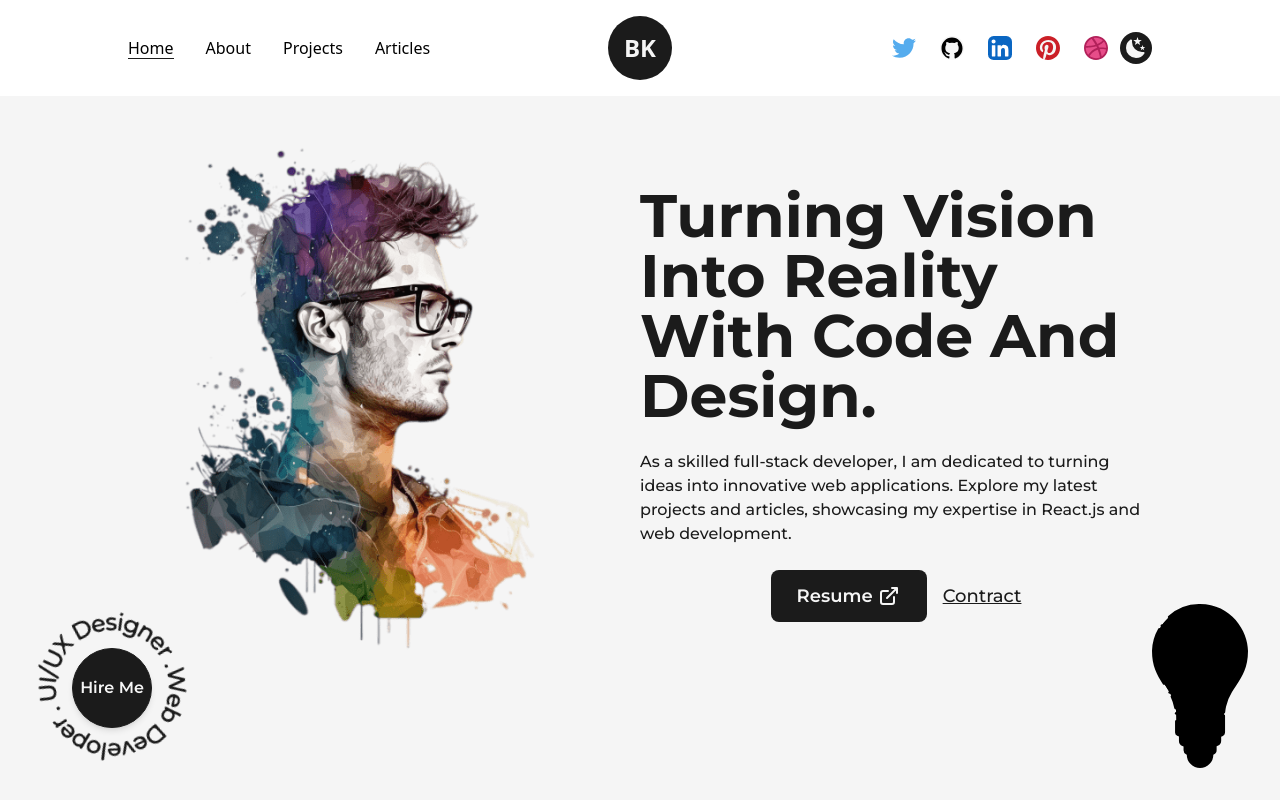
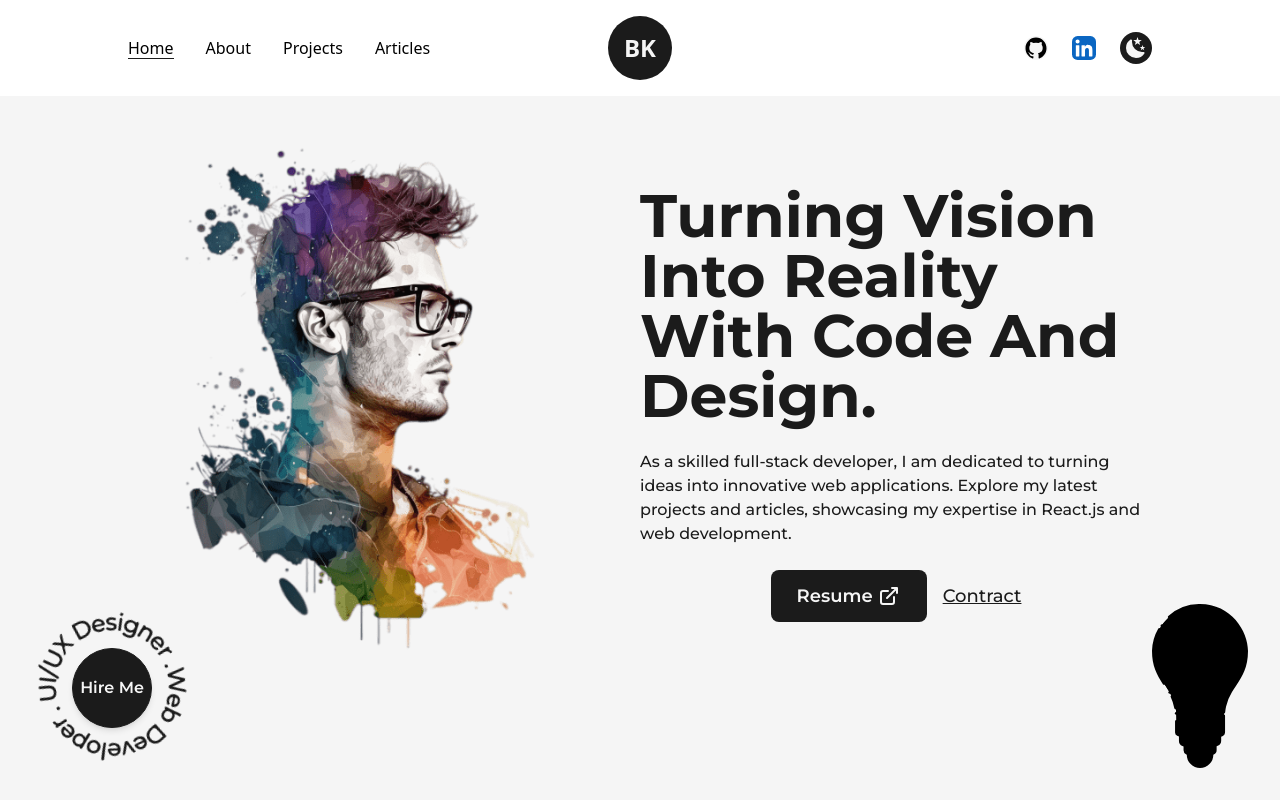
Before and after one commit to Parikun1412/portfolio, a Next.js app: page / in a window 1280 px wide. Shown: the top 800 px of the page. Built offline with nearby package versions, Linux system fonts and the light colour scheme.

Commit message:
Update navbar.tsx

```diff
--- a/src/app/components/navbar.tsx
+++ b/src/app/components/navbar.tsx
@@ -99,7 +99,7 @@ const Navbar = () => {
                 </nav>
 
                 <nav className="flex items-center justify-center flex-wrap">
-                    <motion.a
+                    {/* <motion.a
                         href="#"
                         target={"_blank"}
                         whileHover={{ y: -2 }}
@@ -107,9 +107,9 @@ const Navbar = () => {
                         className="w-6 mr-3"
                     >
                         <TwitterIcon />
-                    </motion.a>
+                    </motion.a> */}
                     <motion.a
-                        href="#"
+                        href="https://github.com/vubakiet"
                         target={"_blank"}
                         className="w-6 mx-3 bg-light dark:bg-dark rounded-full"
                         whileHover={{ y: -2 }}
@@ -118,7 +118,7 @@ const Navbar = () => {
                         <GithubIcon />
                     </motion.a>
                     <motion.a
-                        href="#"
+                        href="https://www.linkedin.com/in/kiet-vu-ba-0888a2246/"
                         target={"_blank"}
                         className="w-6 mx-3"
                         whileHover={{ y: -2 }}
@@ -126,7 +126,7 @@ const Navbar = () => {
                     >
                         <LinkedInIcon />
                     </motion.a>
-                    <motion.a
+                    {/* <motion.a
                         href="#"
                         target={"_blank"}
                         className="w-6 mx-3 bg-light rounded-full"
@@ -134,8 +134,8 @@ const Navbar = () => {
                         whileTap={{ scale: 0.9 }}
                     >
                         <PinterestIcon />
-                    </motion.a>
-                    <motion.a
+                    </motion.a> */}
+                    {/* <motion.a
                         href="#"
                         target={"_blank"}
                         className="w-6 ml-3"
@@ -143,7 +143,7 @@ const Navbar = () => {
                         whileTap={{ scale: 0.9 }}
                     >
                         <DribbbleIcon />
-                    </motion.a>
+                    </motion.a> */}
 
                     <button
                         onClick={() => {
```
